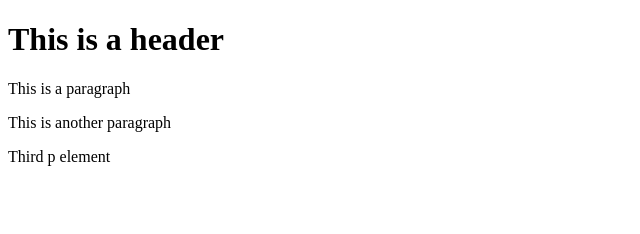
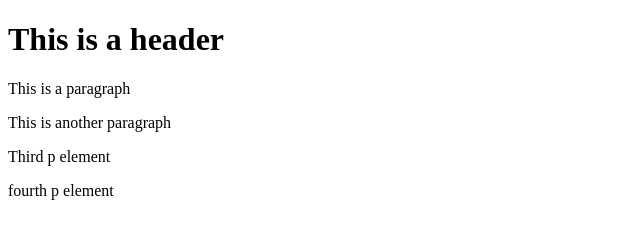
Before and after one commit to Stevennunez2001/git-test, a plain HTML site: page index.html in a window 1280 px wide. Shown: the whole page, without its empty margins (0-640 px from the left). Drawn offline with Linux system fonts and the light colour scheme.

Commit message:
Fifth commit

```diff
--- a/index.html
+++ b/index.html
@@ -10,5 +10,6 @@
     <p>This is a paragraph</p>
     <p>This is another paragraph</p>
     <p>Third p element</p>
+    <p>fourth p element</p>
 </body>
 </html>
```
